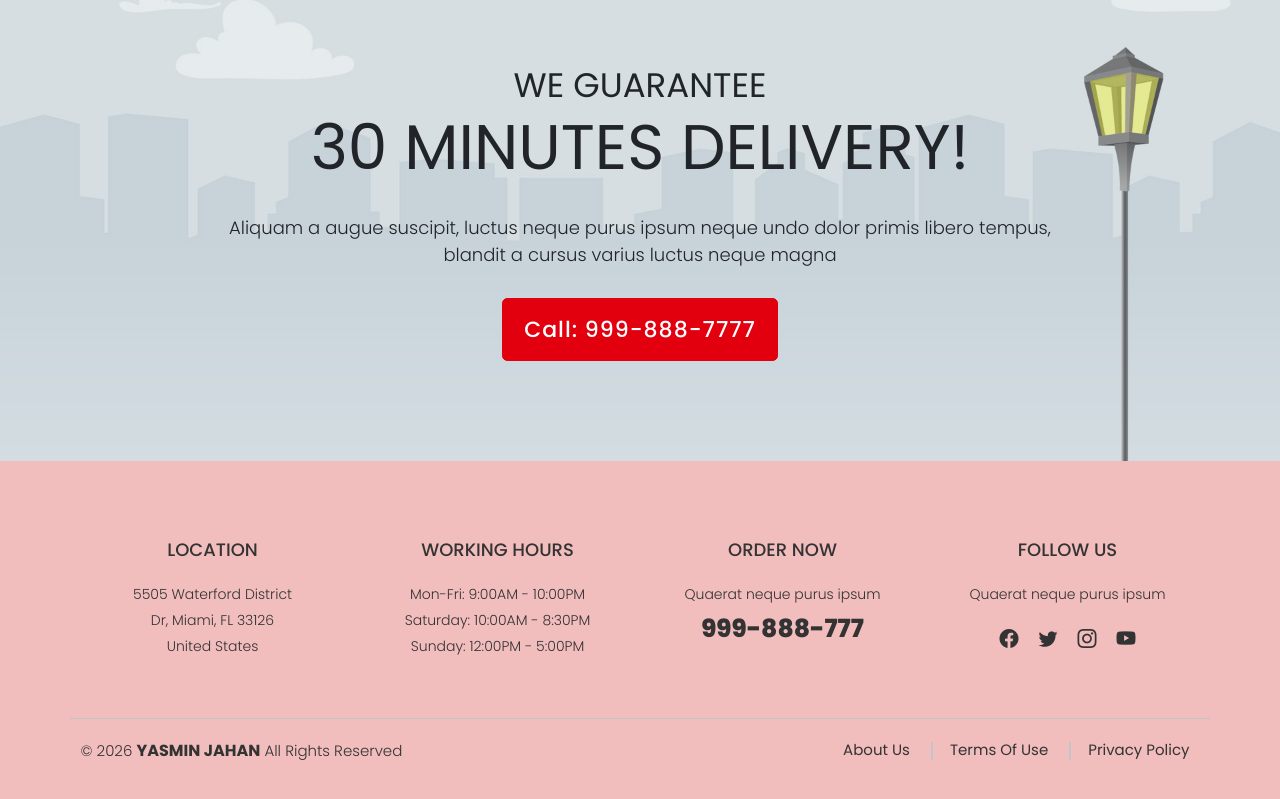
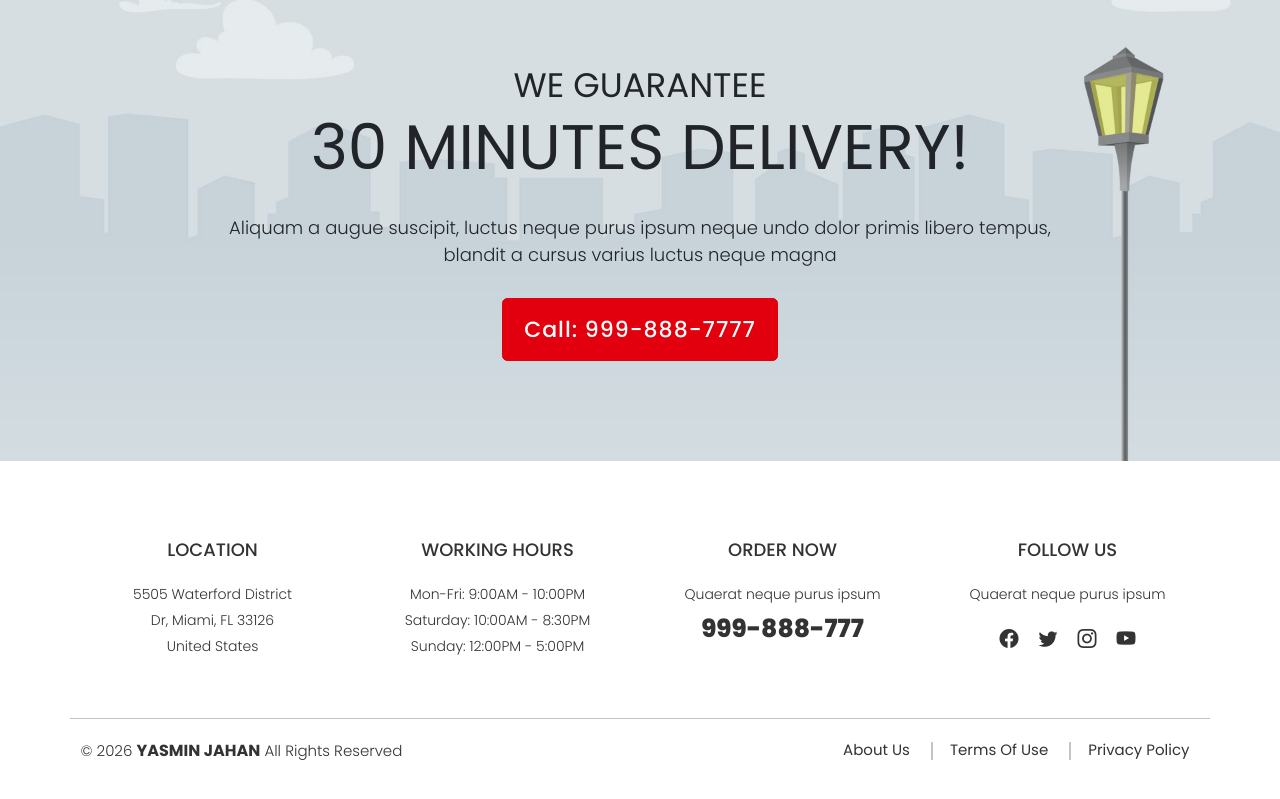
Before and after one commit to yasmin-jahan/Burger, a React (Vite) app: page / in a window 1280 px wide. Shown: the part 6739-7538 px from the top of the page. Built offline with nearby package versions, Linux system fonts and the light colour scheme.

Commit message:
Add files via upload

```diff
--- a/src/Styles/FooterStyle.css
+++ b/src/Styles/FooterStyle.css
@@ -6,7 +6,6 @@
     padding: 80px 0;
     padding-bottom: 30px;
     background-color: var(--white);
-    background-color: rgb(242, 189, 189);
 }
 
 .footer_content h5 {
```
